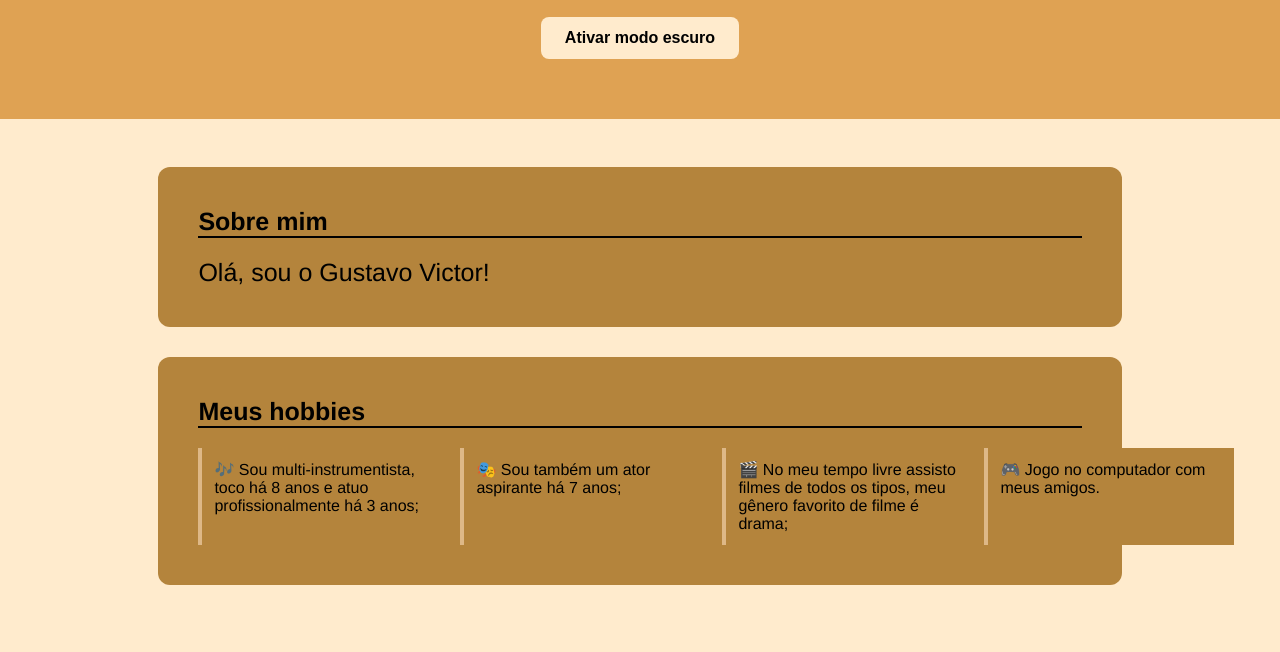
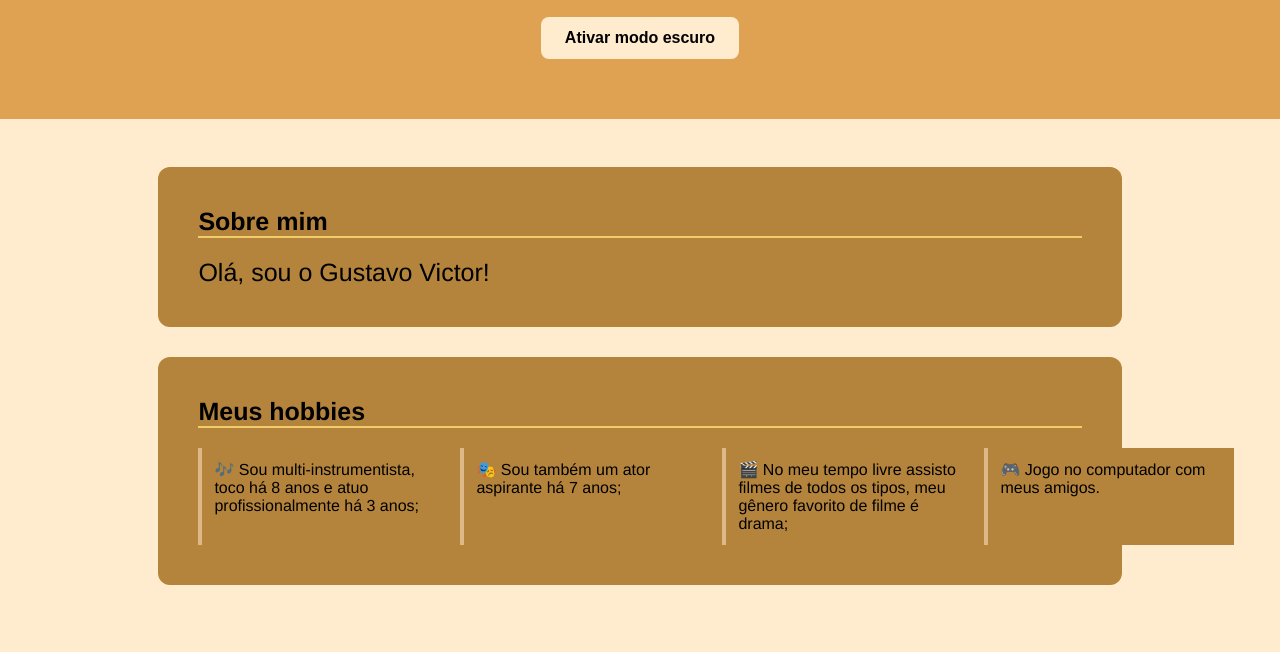
Before and after one commit to gustavovictor46/meuprimeiro-site, a plain HTML site: page index.html in a window 1280 px wide. Shown: the part 118-770 px from the top of the page. Drawn offline with Linux system fonts and the light colour scheme.

Commit message:
feat: muda a cor da linha

```diff
--- a/assets/styles/index.css
+++ b/assets/styles/index.css
@@ -57,13 +57,13 @@ about-section {
 }
 #titulo-sobre-mim {
    font-size: 25px;
-   border-bottom: 2px solid black;
+   border-bottom: 2px solid rgb(240, 204, 107);
    margin-bottom: 20px;
 }
 
 #titulo-hobbies{
    font-size: 25px;
-   border-bottom: 2px solid black;
+   border-bottom: 2px solid rgb(240, 204, 107);
    margin-bottom: 20px;
 }
 meus-hobbies {
```
